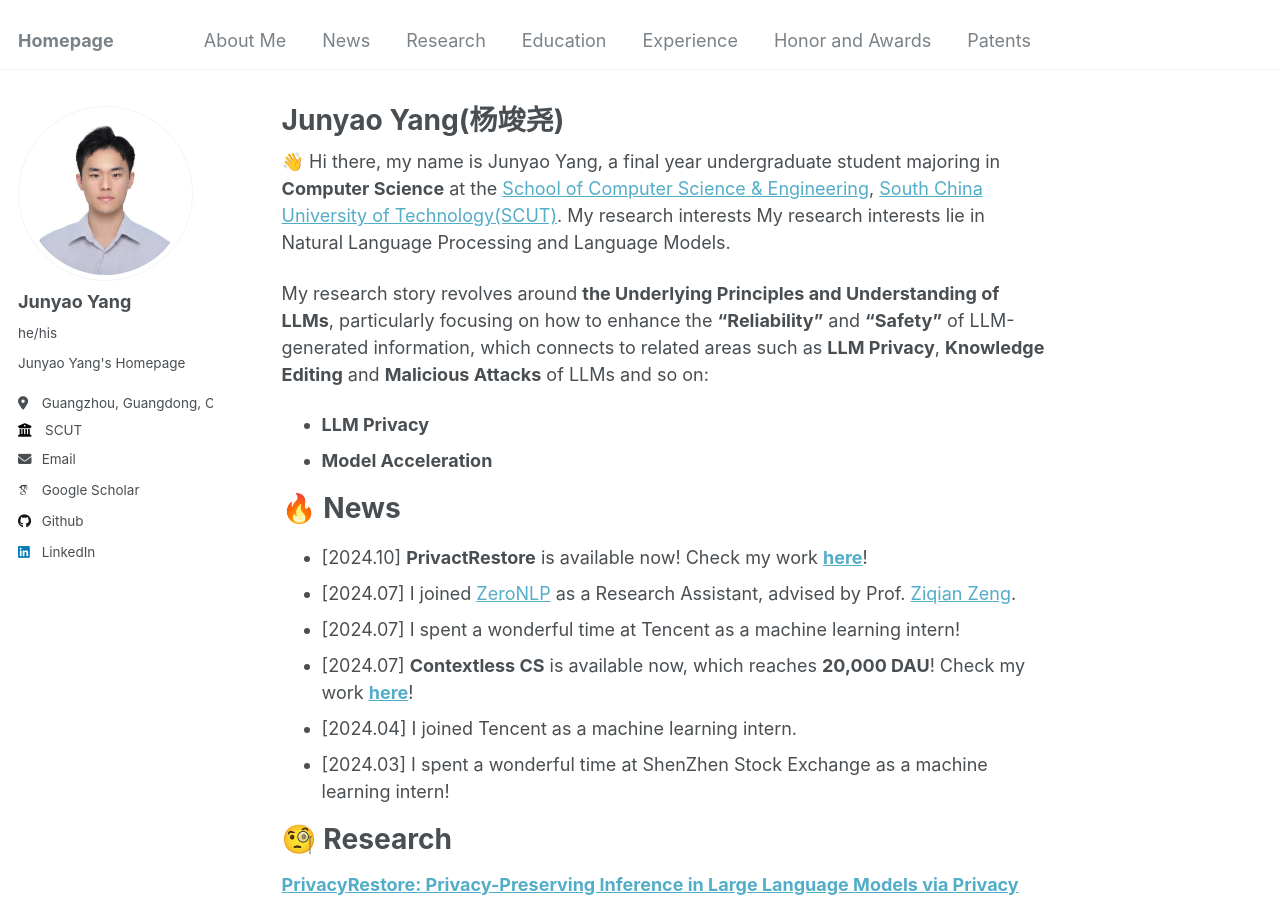
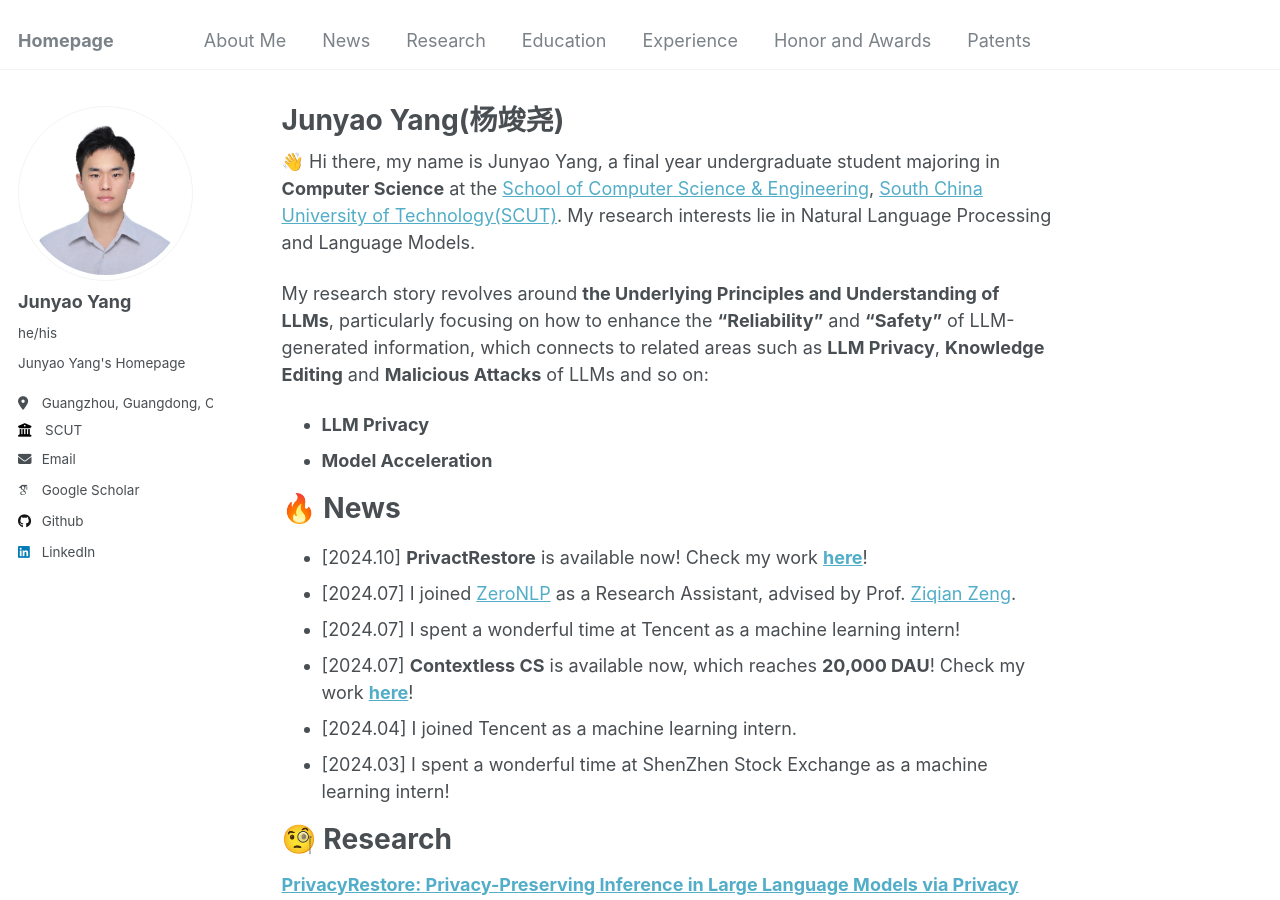
Before and after one commit to jyyang26/jyyang26.github.io, a Jekyll site: the page built from _pages/about.md, in a window 1280 px wide and 900 px high. Built offline with Jekyll 4.4.1, drawn with Linux system fonts in a browser that asks for light colours; some web fonts are replaced.

Commit message:
Update about.md

```diff
--- a/_pages/about.md
+++ b/_pages/about.md
@@ -7,7 +7,7 @@
   - /about.html
 ---
 
-👋 Hi there, my name is Junyao Yang, a final year undergraduate student majoring in **Computer Science** at the [School of Computer Science & Engineering](https://www2.scut.edu.cn/cs/), [South China University of Technology(SCUT)](https://www.scut.edu.cn/new/). My research interests My research interests lie in Natural Language Processing and Language Models.
+👋 Hi there, my name is Junyao Yang, a final year undergraduate student majoring in **Computer Science** at the [School of Computer Science & Engineering](https://www2.scut.edu.cn/cs/), [South China University of Technology(SCUT)](https://www.scut.edu.cn/new/). My research interests lie in Natural Language Processing and Language Models.
 
 My research story revolves around **the Underlying Principles and Understanding of LLMs**, particularly focusing on how to enhance the **"Reliability"** and **"Safety"** of LLM-generated information, which connects to related areas such as **LLM Privacy**, **Knowledge Editing** and **Malicious Attacks** of LLMs and so on:
 
```
